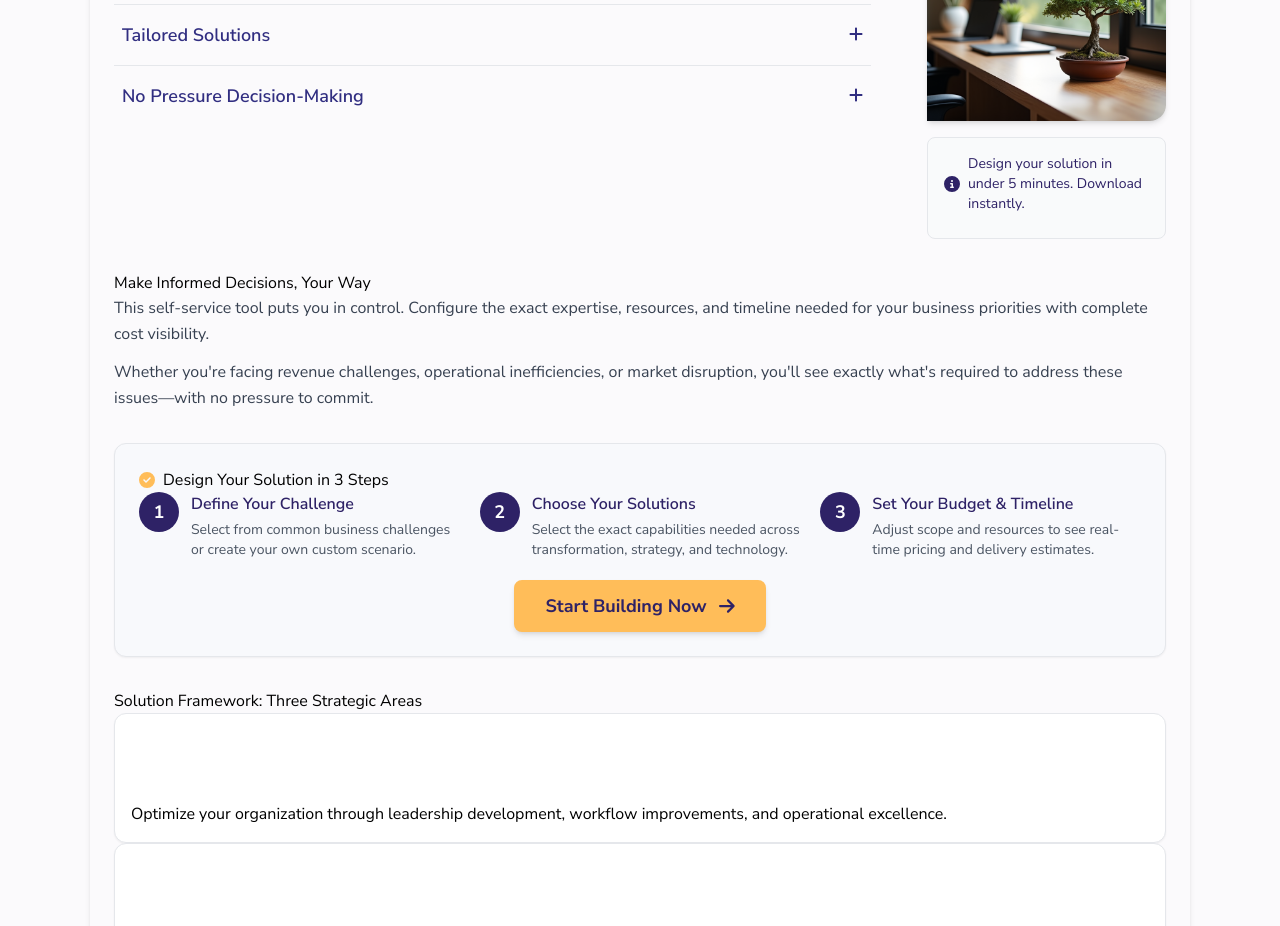
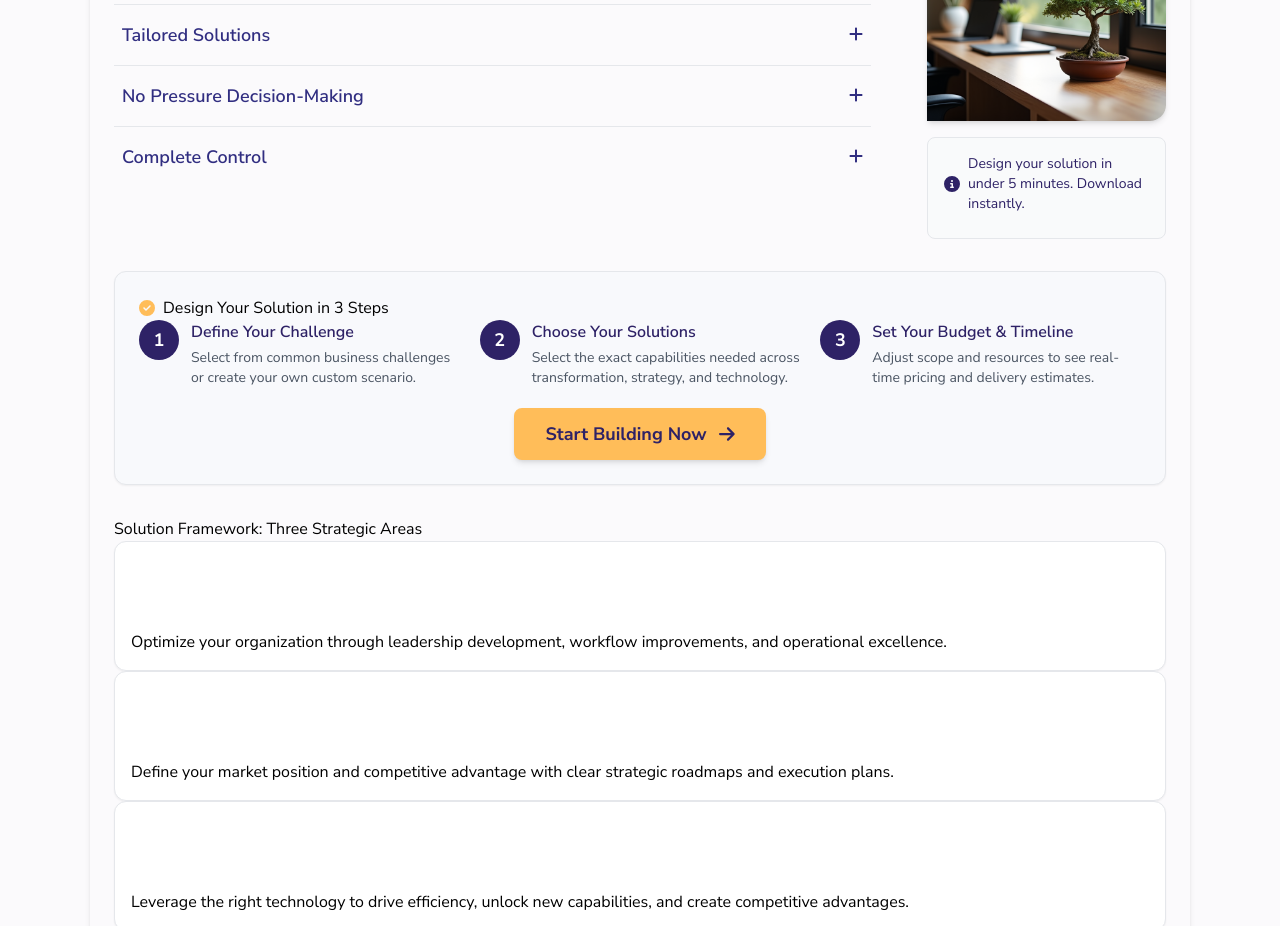
Before and after one commit to elexive-com/elexive-calc, a React (Create React App) app: page / in a window 1280 px wide. Shown: the part 1100-2026 px from the top of the page. Built offline with nearby package versions, Linux system fonts and the light colour scheme; what @react-pdf/renderer would draw is missing.

Commit message:
optimized structure

```diff
--- a/src/components/CalculatorIntroduction.jsx
+++ b/src/components/CalculatorIntroduction.jsx
@@ -7,7 +7,8 @@ import {
   faCheckCircle, faNetworkWired,
   faPlus, faMinus,
   faChartPie,
-  faClock, faMoneyBillWave, faHandshake, faBolt
+  faClock, faMoneyBillWave, faHandshake, faBolt,
+  faShieldAlt
 } from '@fortawesome/free-solid-svg-icons';
 // Remove direct import and use process.env.PUBLIC_URL for images in public folder
 
@@ -451,6 +452,36 @@ const CalculatorIntroduction = ({ onGetStarted }) => {
                   </>
                 }
               />
+
+              <CollapsibleCard
+                title="Complete Control"
+                icon={faShieldAlt}
+                content={
+                  <>
+                    <p className="text-sm text-gray-600 mb-3">
+                      This self-service tool puts you in control. Configure the exact expertise, resources, and timeline needed for your business priorities with complete cost visibility.
+                    </p>
+
+                    <div className="pt-3 border-t border-gray-200">
+                      <h5 className="font-medium text-elx-primary text-sm mb-2">How you maintain control:</h5>
+                      <ul className="text-sm text-gray-600 space-y-1">
+                        <li className="flex items-start">
+                          <FontAwesomeIcon icon={faCheckCircle} className="text-elx-accent mt-0.5 mr-2 flex-shrink-0 text-xs" />
+                          <span>Configure specific resources for your unique business challenges</span>
+                        </li>
+                        <li className="flex items-start">
+                          <FontAwesomeIcon icon={faCheckCircle} className="text-elx-accent mt-0.5 mr-2 flex-shrink-0 text-xs" />
+                          <span>Adjust delivery timelines to match your organizational readiness</span>
+                        </li>
+                        <li className="flex items-start">
+                          <FontAwesomeIcon icon={faCheckCircle} className="text-elx-accent mt-0.5 mr-2 flex-shrink-0 text-xs" />
+                          <span>Get exactly what you need without paying for unnecessary services</span>
+                        </li>
+                      </ul>
+                    </div>
+                  </>
+                }
+              />
             </div>
           </div>
 
@@ -472,17 +503,6 @@ const CalculatorIntroduction = ({ onGetStarted }) => {
             </div>
           </div>
         </div>
-      </div>
-
-      {/* VALUE PROP: Control, transparency, efficiency */}
-      <div className="mb-8">
-        <h3 className="elx-heading-2">Make Informed Decisions, Your Way</h3>
-        <p className="text-gray-700 mb-3 leading-relaxed">
-          This self-service tool puts you in control. Configure the exact expertise, resources, and timeline needed for your business priorities with complete cost visibility.
-        </p>
-        <p className="text-gray-700 leading-relaxed">
-          Whether you're facing revenue challenges, operational inefficiencies, or market disruption, you'll see exactly what's required to address these issues—with no pressure to commit.
-        </p>
       </div>
 
       {/* SIMPLIFIED PROCESS: 3 quick steps */}
```
